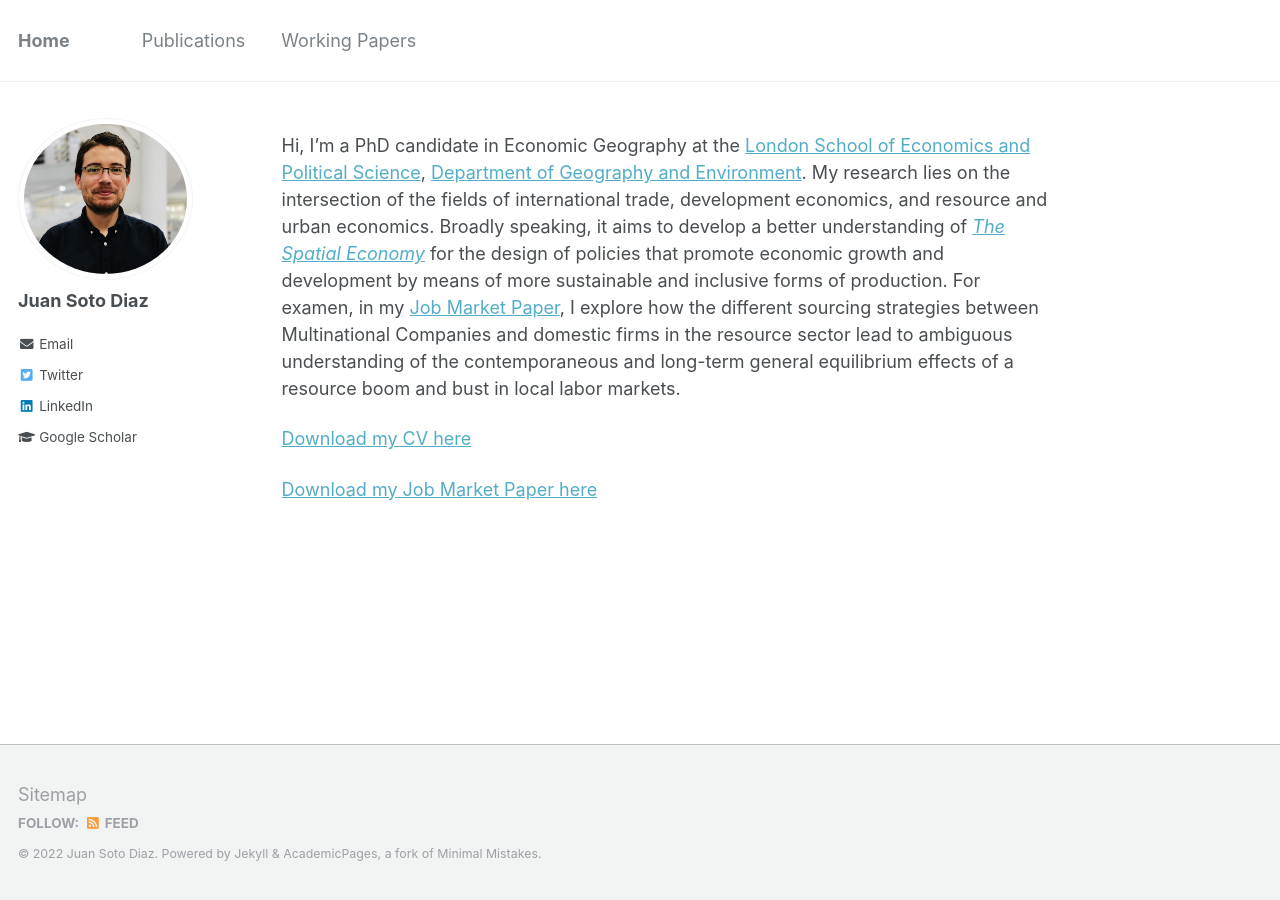
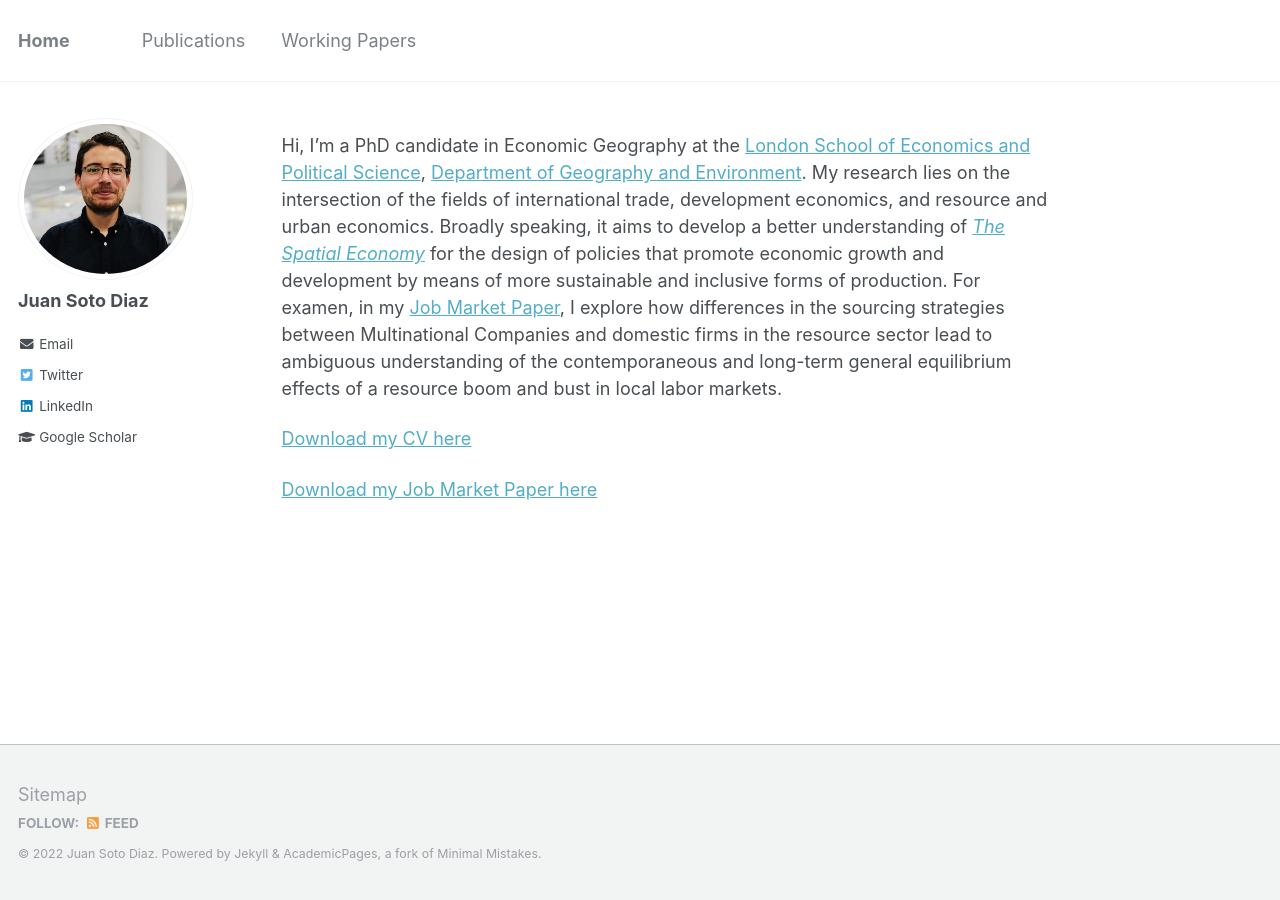
Before and after one commit to pedrofierroz87/pedrofierroz87.github.io, a Jekyll site: the page built from _pages/about.md, in a window 1280 px wide. Built offline with Jekyll 4.4.1, drawn with Linux system fonts in a browser that asks for light colours.

Commit message:
Update about.md

```diff
--- a/_pages/about.md
+++ b/_pages/about.md
@@ -8,7 +8,7 @@ redirect_from:
   - /about.html
 ---
 
-Hi, I'm a PhD candidate in Economic Geography at the [London School of Economics and Political Science](https://lse.ac.uk), [Department of Geography and Environment](https://www.lse.ac.uk/geography-and-environment). My research lies on the intersection of the fields of international trade, development economics, and resource and urban economics. Broadly speaking, it aims to develop a better understanding of [<i>The Spatial Economy</i>](https://www.aeaweb.org/articles?id=10.1257/jel.20181414) for the design of policies that promote economic growth and development by means of more sustainable and inclusive forms of production. For examen, in my [Job Market Paper](https://onlinelibrary.wiley.com/doi/epdf/10.1111/jors.12269), I explore how the different sourcing strategies between Multinational Companies and domestic firms in the resource sector lead to ambiguous understanding of the contemporaneous and long-term general equilibrium effects of a resource boom and bust in local labor markets.
+Hi, I'm a PhD candidate in Economic Geography at the [London School of Economics and Political Science](https://lse.ac.uk), [Department of Geography and Environment](https://www.lse.ac.uk/geography-and-environment). My research lies on the intersection of the fields of international trade, development economics, and resource and urban economics. Broadly speaking, it aims to develop a better understanding of [<i>The Spatial Economy</i>](https://www.aeaweb.org/articles?id=10.1257/jel.20181414) for the design of policies that promote economic growth and development by means of more sustainable and inclusive forms of production. For examen, in my [Job Market Paper](https://onlinelibrary.wiley.com/doi/epdf/10.1111/jors.12269), I explore how differences in the sourcing strategies between Multinational Companies and domestic firms in the resource sector lead to ambiguous understanding of the contemporaneous and long-term general equilibrium effects of a resource boom and bust in local labor markets.
 
 [Download my CV here](https://onlinelibrary.wiley.com/doi/epdf/10.1111/jors.12269)
 
```
